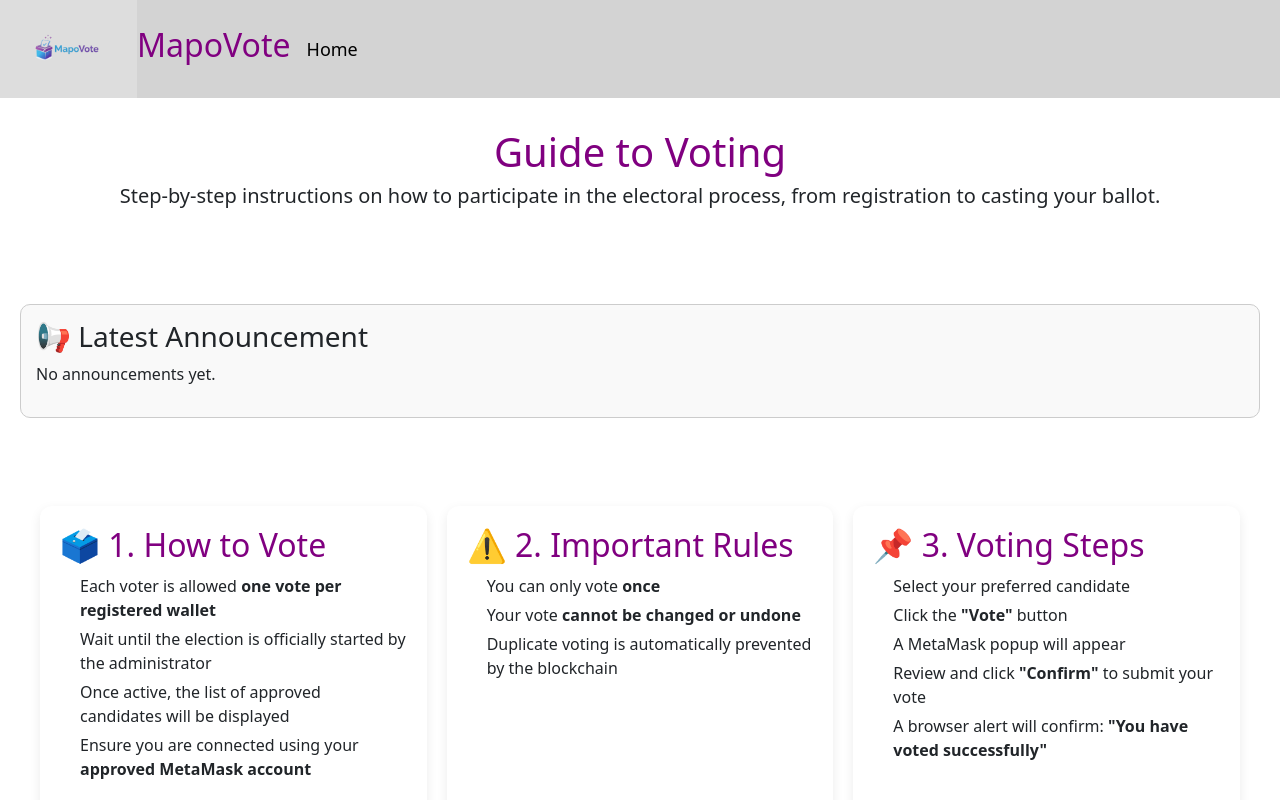
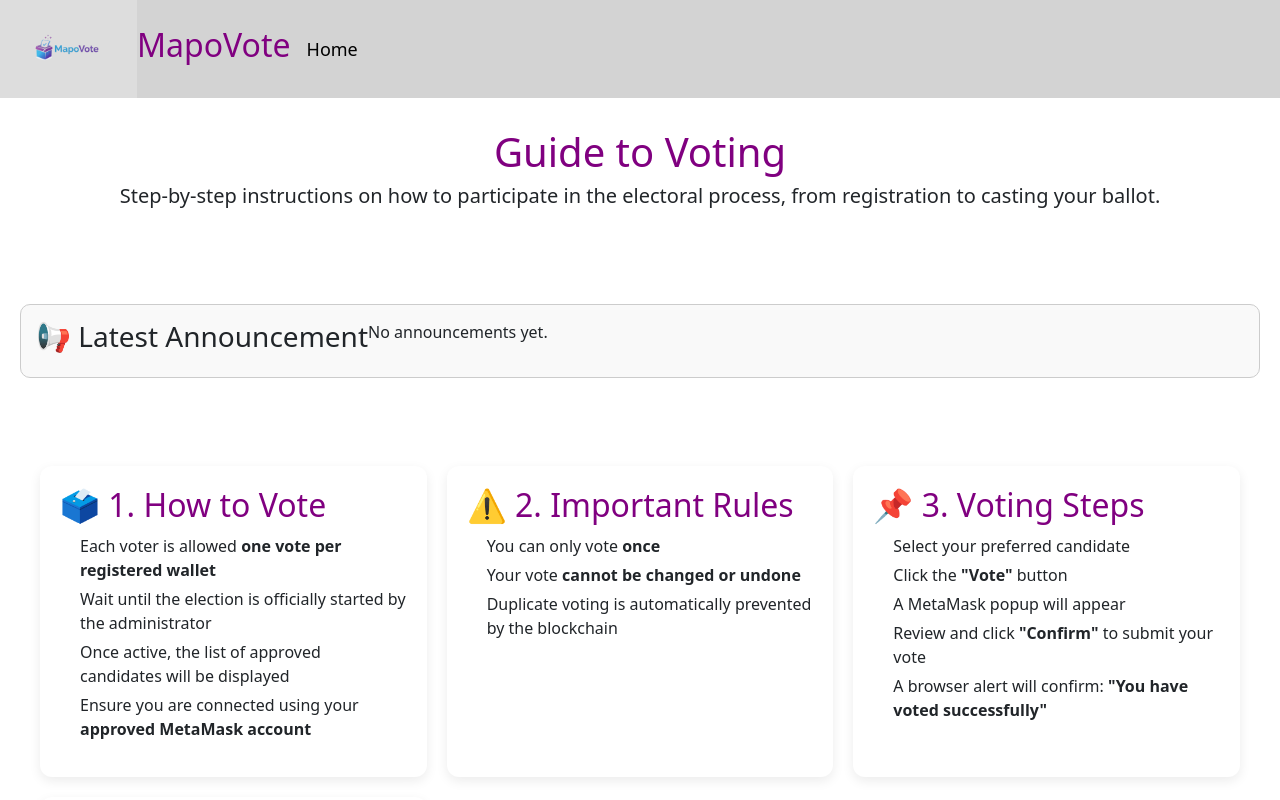
Before and after one commit to danstevemukulupi/BLOCKCHAIN-BASED-SECURED-ELECTRONIC-VOTING-DAPP, a React (Create React App) app in the folder dappvoting/: page /vote-info in a window 1280 px wide. Shown: the top 800 px of the page. Built offline with nearby package versions, Linux system fonts and the light colour scheme; no server answers.

Commit message:
admin layout

```diff
--- a/dappvoting/src/pages/VoterLogin.css
+++ b/dappvoting/src/pages/VoterLogin.css
@@ -162,7 +162,10 @@ textarea {
   margin-bottom: 10px;
 }
 
-
+.announcement-display {
+    flex: 1;
+    display: flex;
+}
 
 
 
@@ -182,7 +185,7 @@ textarea {
     padding: 40px 20px;
     margin-bottom: auto;
     margin-top: auto;
-    flex: 1;
+
 
 }
 
```
